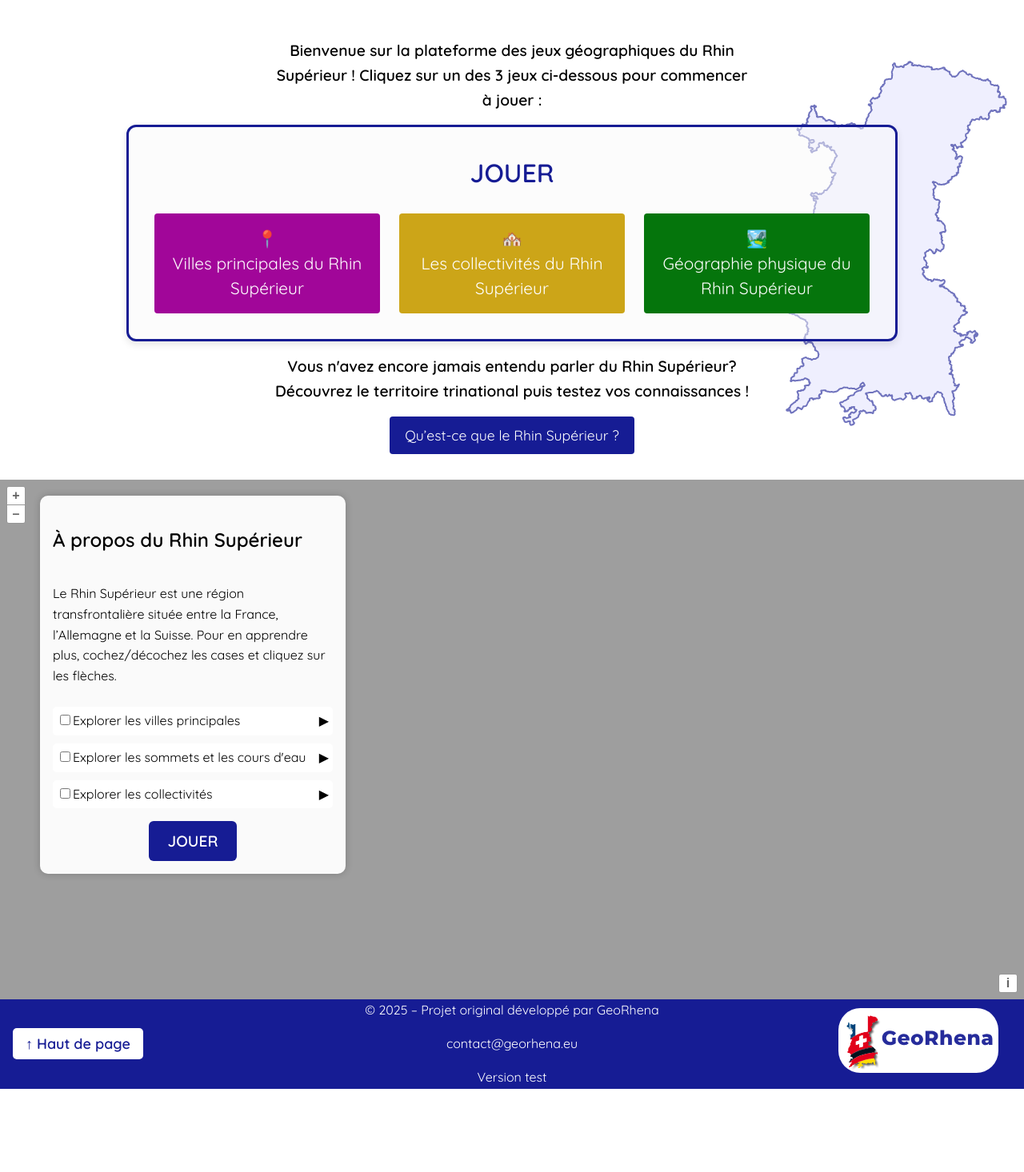
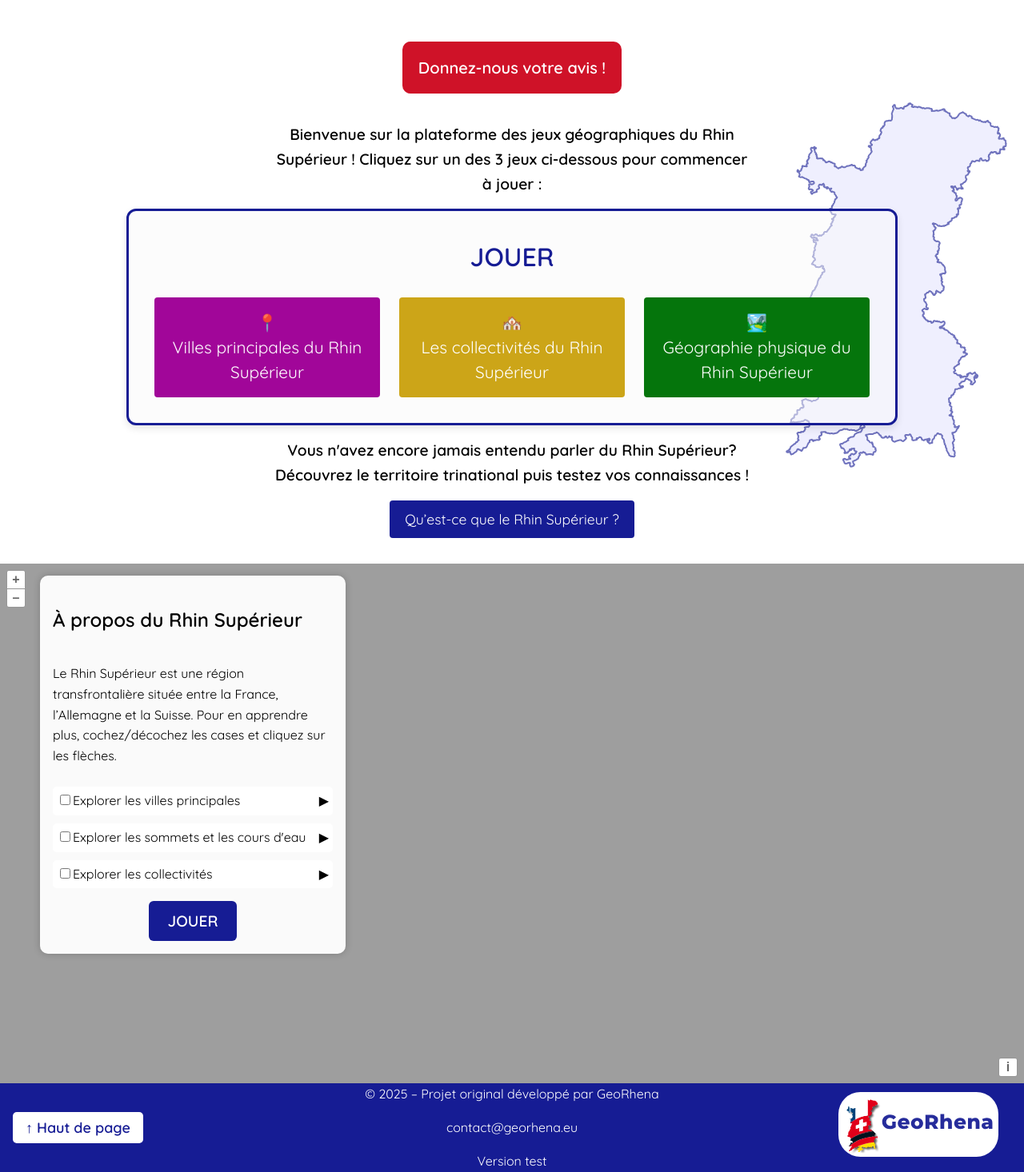
Before and after one commit to georhena-org/jeux_geo_spiele, a Django app: page / in a window 1280 px wide. Shown: the part 123-1589 px from the top of the page at 80% size. Before the commit the page ends 1485 px from the top, so only its background shows below. Run offline with Django 5.2, Linux system fonts and the light colour scheme; data that the repository does not hold is empty.

Commit message:
questionnaire qualitatif

```diff
--- a/jeux/static/jeux/js/translate.js
+++ b/jeux/static/jeux/js/translate.js
@@ -12,6 +12,7 @@ function setLanguage(lang) {
   FR: {
     mainTitle: "Les jeux géo du Rhin Supérieur",
     testVersion : "Version test",
+    evaluation : "Donnez-nous votre avis !",
     textBestScore: "Meilleur score et temps pour chaque jeu",
     welcome: "Bienvenue",
     logout: "Se déconnecter",
@@ -63,6 +64,7 @@ function setLanguage(lang) {
   DE: {
     mainTitle: "Geographie-Spiele des Oberrheins",
     testVersion : "Testversion",
+    evaluation : "Sagen Sie uns Ihre Meinung!",
     textBestScore: "Beste Punktanzahl und Zeit für jedes Spiel",
     welcome: "Willkommen",
     logout: "Sich abmelden",
@@ -116,6 +118,8 @@ function applyTranslations() {
 
   if (!translations[currentLang]) return;
 
+  $("#evaluationBtn").text(translations[currentLang].evaluation);
+
   $("#main-title").text(translations[currentLang].mainTitle);
   $("#test-version").text(translations[currentLang].testVersion);
 
--- a/jeux/static/jeux/styles/styles_accueil.css
+++ b/jeux/static/jeux/styles/styles_accueil.css
@@ -1,3 +1,23 @@
+#evaluationBtn {
+    display: block;
+    margin: 20px auto;
+    padding: 8px 16px;
+    font-family: 'Quicksand', sans-serif;
+    font-size: 20px;
+    font-weight:bold;
+    background-color: rgb(207, 18, 40);
+    color: white;
+    padding: 1em;
+    border: none;
+    outline: none;
+    border-radius: 10px;
+    cursor: pointer;
+}
+
+#evaluationBtn:hover {
+  transform: scale(1.1);
+}
+
 .button-group {
   padding: 2rem;
   border: 3px solid #161C94;
@@ -152,7 +172,7 @@
 
 #side-bar {
   position: absolute;
-  top: 620px;
+  top: 720px;
   left: 50px;
   width: 350px;
   z-index: 10;
--- a/jeux/templates/jeux/accueil.html
+++ b/jeux/templates/jeux/accueil.html
@@ -8,6 +8,19 @@
 
 {% block content %}
   <section class="home">
+
+    <!-- à enlever une fois le questionnaire terminé et dans styles_accueil.css mettre top: 620px; pour le style de #side-bar (permet d'ajuster la hauteur de l'encart à propos du Rhin Supérieur) -->
+      {% if user.is_authenticated %}
+      <div>
+          <button onclick= "window.open('https://forms.office.com/e/uxTPW6X2aZ','_blank')" id="evaluationBtn">Donnez-nous votre avis !</button>
+        </div>
+        {% else %}
+        <div>
+          <button onclick= "window.open('https://jeux-geo.georhena.eu/accounts/login/')" id="evaluationBtn">Donnez-nous votre avis !</button>
+        </div>
+       {% endif %}
+    <!-- fin de la partie concernant le questionnaire, si retiré ne pas oublier de régler la hauteur de #side-bar (dans styles_accueil.css) : top: 620px; -->
+
     <div id = "pres-1"> Bienvenue sur la plateforme des jeux géographiques du Rhin Supérieur ! Cliquez sur un jeu pour commencer à jouer. </div>
 
     <div class="button-group" id ="button-group-title">
```
